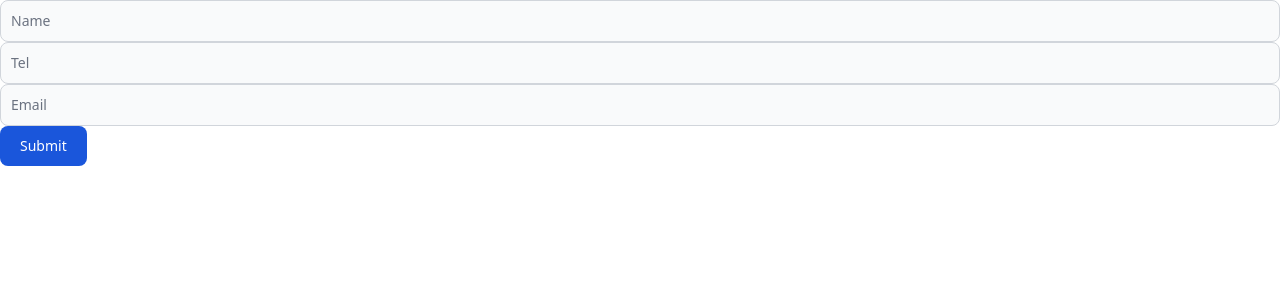
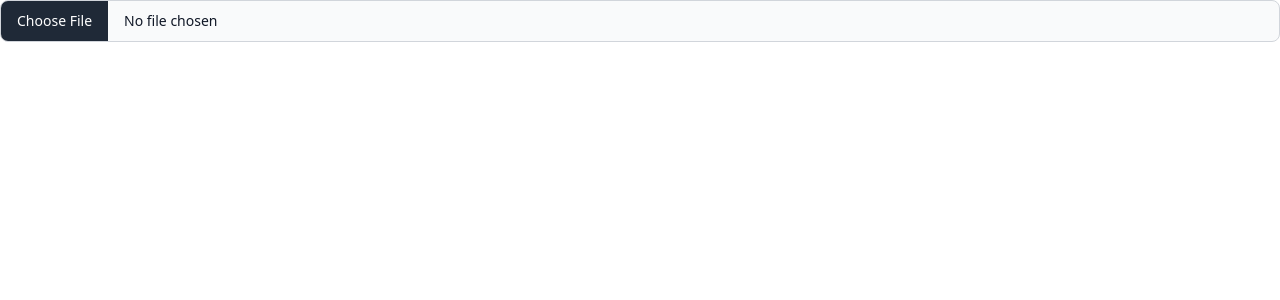
Before and after one commit to soAcademy/workshop-state-and-event, a React (Create React App) app: page / in a window 1280 px wide. Shown: the top 300 px of the page. Built offline with nearby package versions, Linux system fonts and the light colour scheme.

Commit message:
feat: add solution for Event8

```diff
--- a/src/App.js
+++ b/src/App.js
@@ -33,7 +33,8 @@
 // import Event4 from "./Events/Event4";
 // import Event5 from "./Events/Event5";
 // import Event6 from "./Events/Event6";
-import Event7 from "./Events/Event7";
+// import Event7 from "./Events/Event7";
+import Event8 from "./Events/Event8";
 
 const App = () => {
   return (
@@ -44,8 +45,8 @@ const App = () => {
       {/* <Event4 /> */}
       {/* <Event5 /> */}
       {/* <Event6 /> */}
-      <Event7 />
-      {/* <Event8 /> */}
+      {/* <Event7 /> */}
+      <Event8 />
 
       {/* <State1 /> */}
       {/* <State2 /> */}
--- /dev/null
+++ b/src/Events/Event8.js
@@ -0,0 +1,15 @@
+const onInputFile = (e) => {
+  console.log(e.target.value);
+};
+
+const Event8 = () => (
+  <input
+    class="block w-full text-sm text-gray-900 border border-gray-300 rounded-lg cursor-pointer bg-gray-50 dark:text-gray-400 focus:outline-none dark:bg-gray-700 dark:border-gray-600 dark:placeholder-gray-400"
+    id="file_input"
+    type="file"
+    accept="image/png img/jpeg"
+    onChange={(e) => onInputFile(e)}
+  />
+);
+
+export default Event8;
```
